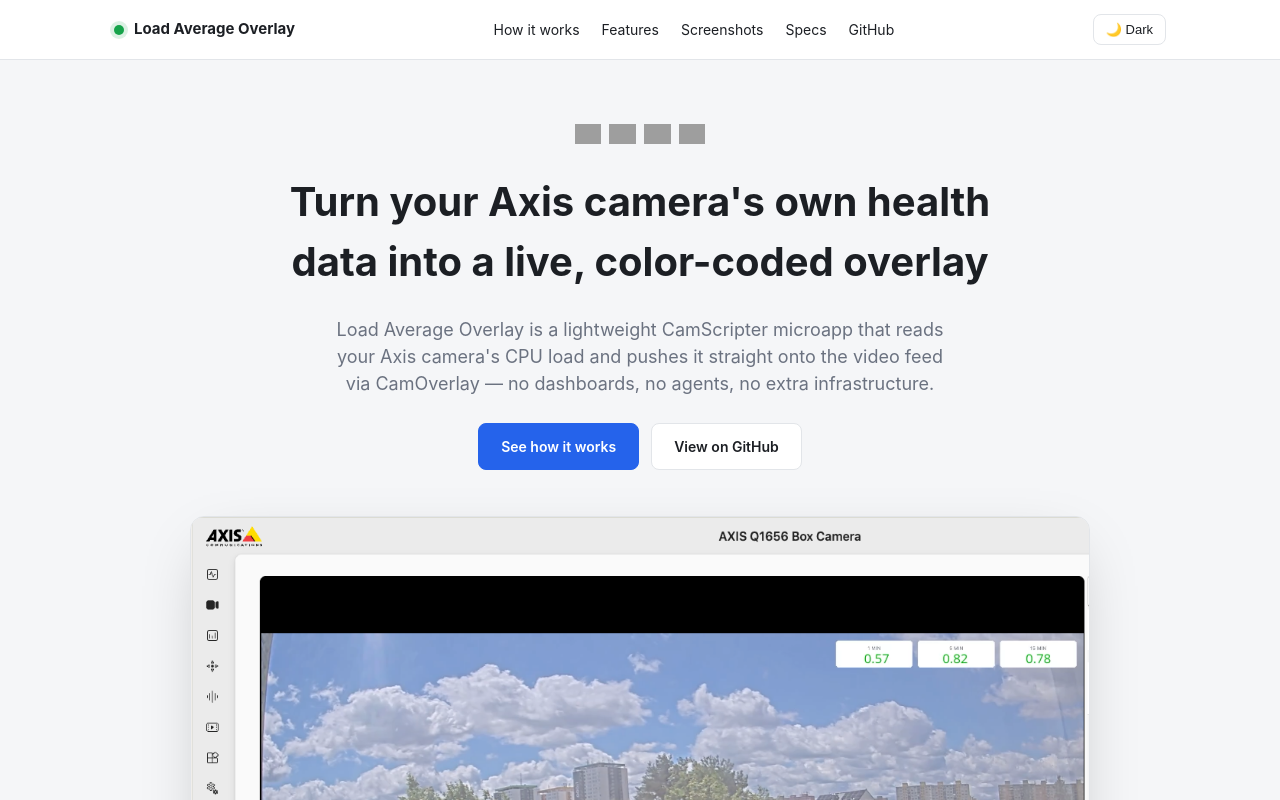
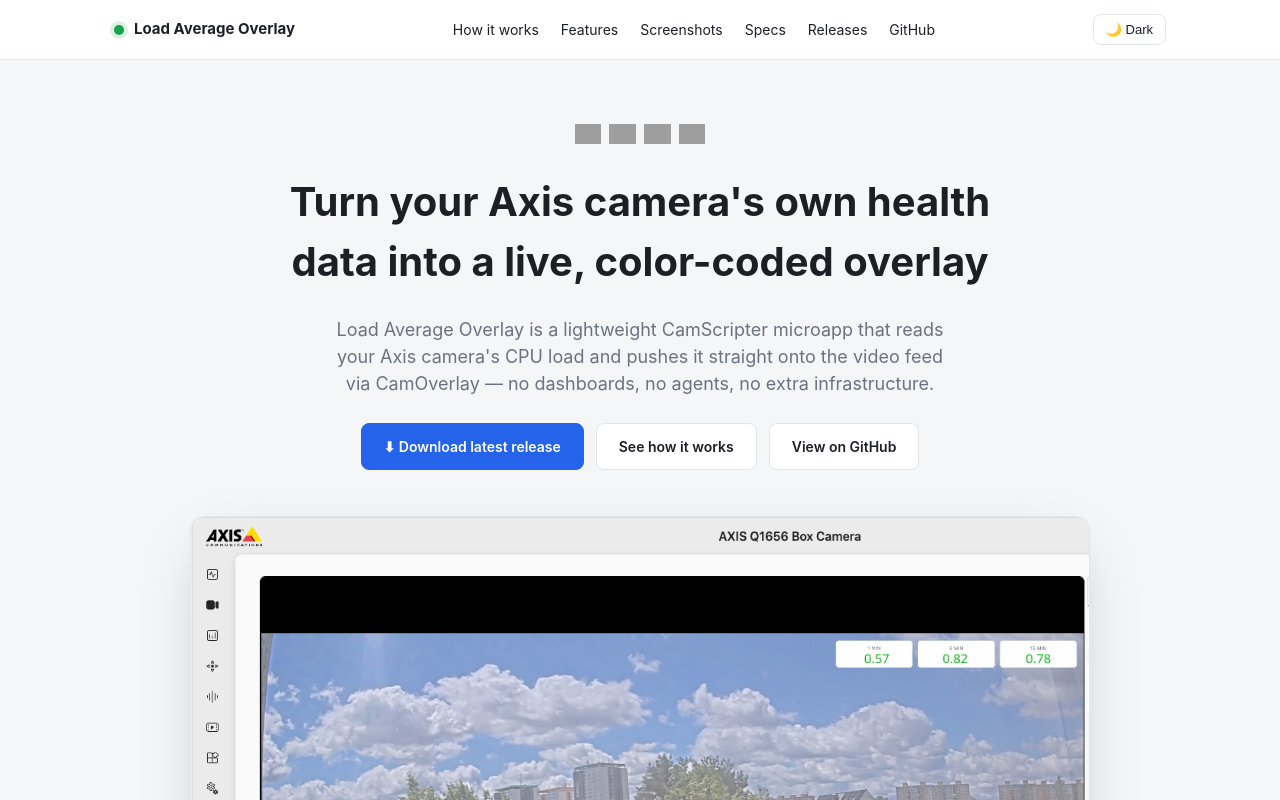
Before and after one commit to kotyzap/Axis-Load-Average-Overlay, a website: page docs/index.html in a window 1280 px wide. Shown: the top 800 px of the page. Drawn offline with Linux system fonts and the light colour scheme; grey boxes are pictures that could not be loaded.

Commit message:
Add files via upload

```diff
--- a/docs/index.html
+++ b/docs/index.html
@@ -178,6 +178,7 @@
             <a href="#features">Features</a>
             <a href="#screenshots">Screenshots</a>
             <a href="#specs">Specs</a>
+            <a href="https://github.com/kotyzap/Axis-Load-Average-Overlay/releases" target="_blank" rel="noopener">Releases</a>
             <a href="https://github.com/kotyzap/Axis-Load-Average-Overlay" target="_blank" rel="noopener">GitHub</a>
         </div>
         <button class="theme-toggle" id="themeToggle">🌙 Dark</button>
@@ -187,15 +188,16 @@
 <header class="hero">
     <div class="wrap">
         <div class="badge-row">
-            <img src="https://img.shields.io/badge/License-MIT-yellow.svg" alt="MIT License" loading="lazy">
-            <img src="https://img.shields.io/badge/version-1.0.8-blue.svg" alt="Version 1.0.8" loading="lazy">
+            <a href="https://github.com/kotyzap/Axis-Load-Average-Overlay/blob/main/LICENSE" target="_blank" rel="noopener"><img src="https://img.shields.io/badge/License-MIT-yellow.svg" alt="MIT License" loading="lazy"></a>
+            <a href="https://github.com/kotyzap/Axis-Load-Average-Overlay/releases" target="_blank" rel="noopener"><img src="https://img.shields.io/badge/version-1.0.8-blue.svg" alt="Version 1.0.8 — view latest release" loading="lazy"></a>
             <img src="https://img.shields.io/badge/platform-Axis%20Camera-000000.svg" alt="Platform: Axis Camera" loading="lazy">
             <img src="https://img.shields.io/badge/built%20for-CamScripter-2563eb.svg" alt="Built for CamScripter" loading="lazy">
         </div>
         <h1>Turn your Axis camera's own health data into a live, color-coded overlay</h1>
         <p class="subtitle">Load Average Overlay is a lightweight CamScripter microapp that reads your Axis camera's CPU load and pushes it straight onto the video feed via CamOverlay — no dashboards, no agents, no extra infrastructure.</p>
         <div class="cta-row">
-            <a class="btn primary" href="#how-it-works">See how it works</a>
+            <a class="btn primary" href="https://github.com/kotyzap/Axis-Load-Average-Overlay/releases" target="_blank" rel="noopener">⬇ Download latest release</a>
+            <a class="btn secondary" href="#how-it-works">See how it works</a>
             <a class="btn secondary" href="https://github.com/kotyzap/Axis-Load-Average-Overlay" target="_blank" rel="noopener">View on GitHub</a>
         </div>
         <div class="hero-shot">
@@ -397,7 +399,7 @@
 
 <footer>
     <div class="wrap">
-        <p>Load Average Overlay — a CamScripter microapp for Axis cameras. <a href="https://github.com/kotyzap/Axis-Load-Average-Overlay" target="_blank" rel="noopener">View source on GitHub</a></p>
+        <p>Load Average Overlay — a CamScripter microapp for Axis cameras. <a href="https://github.com/kotyzap/Axis-Load-Average-Overlay" target="_blank" rel="noopener">View source on GitHub</a> · <a href="https://github.com/kotyzap/Axis-Load-Average-Overlay/releases" target="_blank" rel="noopener">Latest release</a></p>
         <p>Licensed under the <a href="https://github.com/kotyzap/Axis-Load-Average-Overlay/blob/main/LICENSE" target="_blank" rel="noopener">MIT License</a>.</p>
     </div>
 </footer>
```
